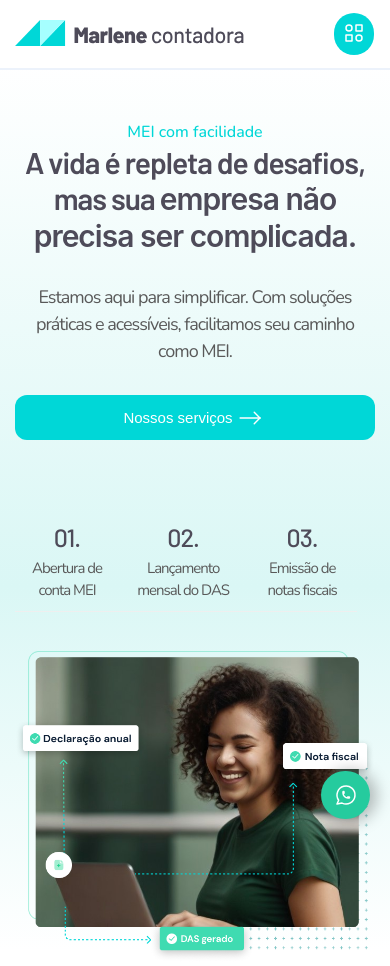
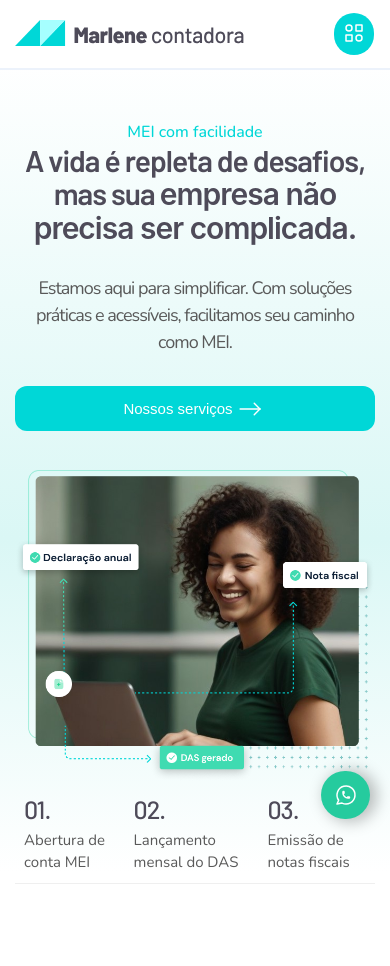
Before and after one commit to wagstalos/projeto-mei, a website: page index.html in a window 390 px wide. Shown: the top 966 px of the page. Drawn offline with nearby package versions, Linux system fonts and the light colour scheme; no server answers.

Commit message:
📦 NEW: responsive hero

```diff
--- a/index.html
+++ b/index.html
@@ -43,13 +43,13 @@
 
       <a href="" class="btn-secondary d-flex align-center">Falar com especialista
 
-        <svg xmlns="http://www.w3.org/2000/svg" class="icon icon-tabler icon-tabler-brand-whatsapp ml-2" width="24"
+        <!-- <svg xmlns="http://www.w3.org/2000/svg" class="icon icon-tabler icon-tabler-brand-whatsapp ml-2" width="24"
           height="24" viewBox="0 0 24 24" stroke-width="1.5" stroke="currentColor" fill="none" stroke-linecap="round"
           stroke-linejoin="round">
           <path stroke="none" d="M0 0h24v24H0z" fill="none" />
           <path d="M3 21l1.65 -3.8a9 9 0 1 1 3.4 2.9l-5.05 .9" />
           <path d="M9 10a.5 .5 0 0 0 1 0v-1a.5 .5 0 0 0 -1 0v1a5 5 0 0 0 5 5h1a.5 .5 0 0 0 0 -1h-1a.5 .5 0 0 0 0 1" />
-        </svg>
+        </svg> -->
       </a>
     </div>
 
@@ -123,13 +123,10 @@
   </header>
 
   <section class="s-hero" id="hero">
-    <div class="container d-flex">
-
+    <div class="container">
+      <div class="d-flex">
         <div class="s-hero__text" data-aos="fade-up" data-aos-duration="1000">
-        <div>
           <p class="lead">MEI com facilidade</p>
-        </div>
-
           <h1 class="title">
             A vida é repleta de desafios, mas sua <span> empresa não precisa ser complicada.</span </h1>
 
@@ -140,8 +137,8 @@
               Nossos serviços
 
               <svg xmlns="http://www.w3.org/2000/svg" class="icon icon-tabler icon-tabler-arrow-narrow-right" width="34"
-              height="34" viewBox="0 0 24 24" stroke-width="1" stroke="currentColor" fill="none" stroke-linecap="round"
-              stroke-linejoin="round">
+                height="34" viewBox="0 0 24 24" stroke-width="1" stroke="currentColor" fill="none"
+                stroke-linecap="round" stroke-linejoin="round">
                 <path stroke="none" d="M0 0h24v24H0z" fill="none" />
                 <path d="M5 12l14 0" />
                 <path d="M15 16l4 -4" />
@@ -150,7 +147,15 @@
 
             </button>
 
-          <ul class="infos d-flex between">
+
+        </div>
+
+        <div class="s-hero__image" data-aos="fade-down" data-aos-duration="1000">
+          <img src="img/hero-text.png" alt="mulher com laptop">
+        </div>
+      </div>
+
+      <ul class="infos d-flex between" data-aos="fade-up" data-aos-duration="1000">
         <li>
           <h3 class="infos__title">01.</h3>
           <p class="infos__description">Abertura de conta MEI</p>
@@ -166,12 +171,6 @@
           <p class="infos__description">Emissão de notas fiscais</p>
         </li>
       </ul>
-      </div>
-
-      <div class="s-hero__image" data-aos="fade-down" data-aos-duration="1000">
-        <img src="img/hero-text.png" alt="mulher com laptop">
-      </div>
-
     </div>
   </section>
 
--- a/scss/_header.scss
+++ b/scss/_header.scss
@@ -12,6 +12,11 @@ header {
 
     .container {
         @include flex(row, center, space-between);
+    }
+
+    .btn-secondary {
+        padding: 2rem 2rem;
+        line-height: 0;
     }
 
     nav {
@@ -47,15 +52,19 @@ header {
         }
     }
 
-    @include responsive(800px) {
+    @include responsive(1024) {
         nav {
             ul {
-                display: none;
+                li {
+                    &:not(:first-child) {
+                        margin-left: 2.8rem;
+                    }
+                }
             }
         }
     }
 
-    @include responsive(600px) {
+    @include responsive(840px) {
         height: 7rem;
         display: flex;
         align-items: center;
--- a/scss/_home.scss
+++ b/scss/_home.scss
@@ -1,6 +1,10 @@
 .s-hero {
     width: 100%;
-    padding-top: 15.1rem;
+    // padding-top: 15.1rem;
+    padding-top: 8rem;
+    height: 100vh;
+    @include flex(row, center, center);
+
     background: linear-gradient(180deg, rgba(218, 247, 245, 0) 6.5%, #daf7f5 60.89%, rgba(218, 247, 245, 0) 98.72%);
 
     .d-flex {
@@ -49,10 +53,20 @@
             line-height: 150%;
             color: $gray-400;
         }
+    }
+
+    &__image {
+        margin: 0 auto;
+        width: 45%;
+
+        img {
+            border-radius: 10px;
+        }
+    }
 
     .infos {
-            max-width: 95%;
-            margin-top: 7rem;
+        max-width: 50%;
+        // margin-top: 7rem;
 
         li {
             border-bottom: 1px solid #efefef;
@@ -69,19 +83,24 @@
             color: $gray-400;
         }
     }
+
+    @include responsive(1024px) {
+        &__text {
+            .title {
+                font-size: 3rem;
+                line-height: 110%;
+            }
         }
 
-    &__image {
-        margin: 0 auto;
-        width: 45%;
-
-        img {
-            border-radius: 10px;
+        .infos {
+            max-width: 70%;
+            margin-left: 15%;
         }
     }
 
     @include responsive(800px) {
         padding-top: 12rem;
+        height: auto;
 
         .d-flex {
             flex-direction: column;
@@ -123,6 +142,12 @@
         &__image {
             width: 100%;
         }
+
+        .infos {
+            max-width: 100%;
+            margin-left: 0;
+            flex-direction: row;
+        }
     }
 
     @include responsive(400px) {
```
Also changed, not shown: css/main.css. Lines whose indentation alone changed are shown as unchanged.
